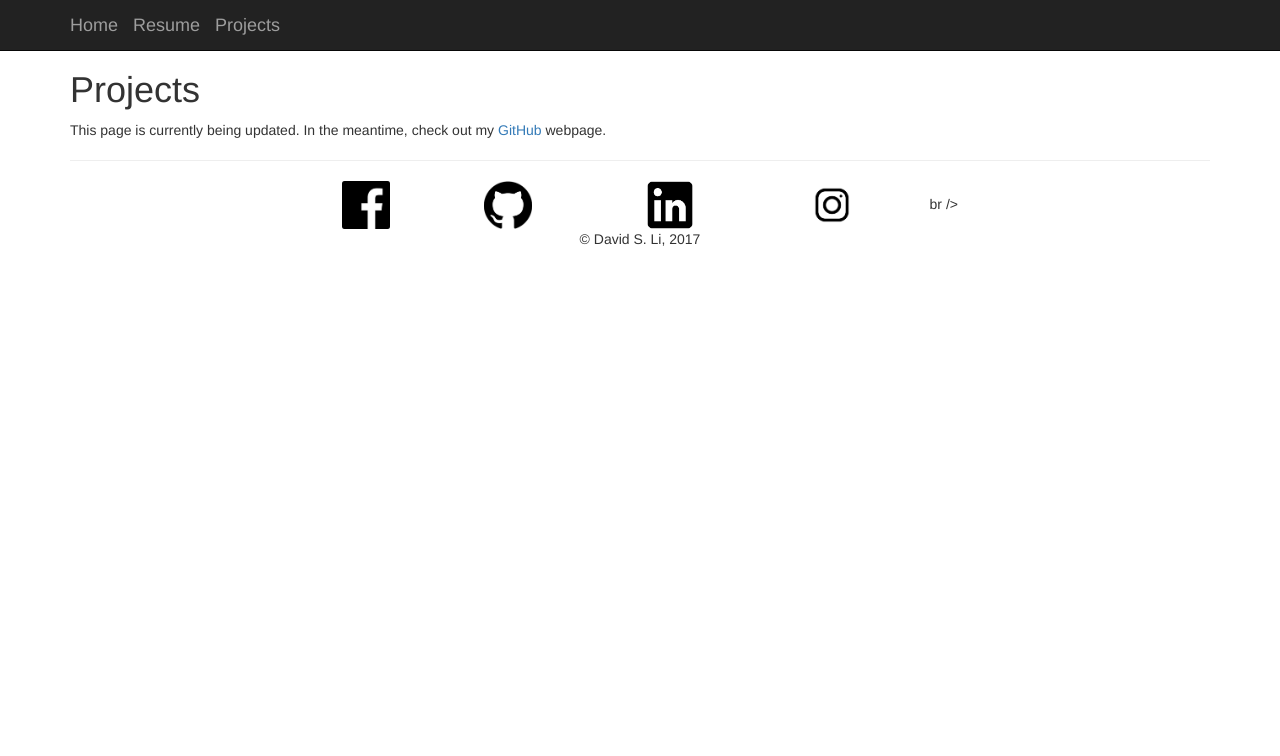
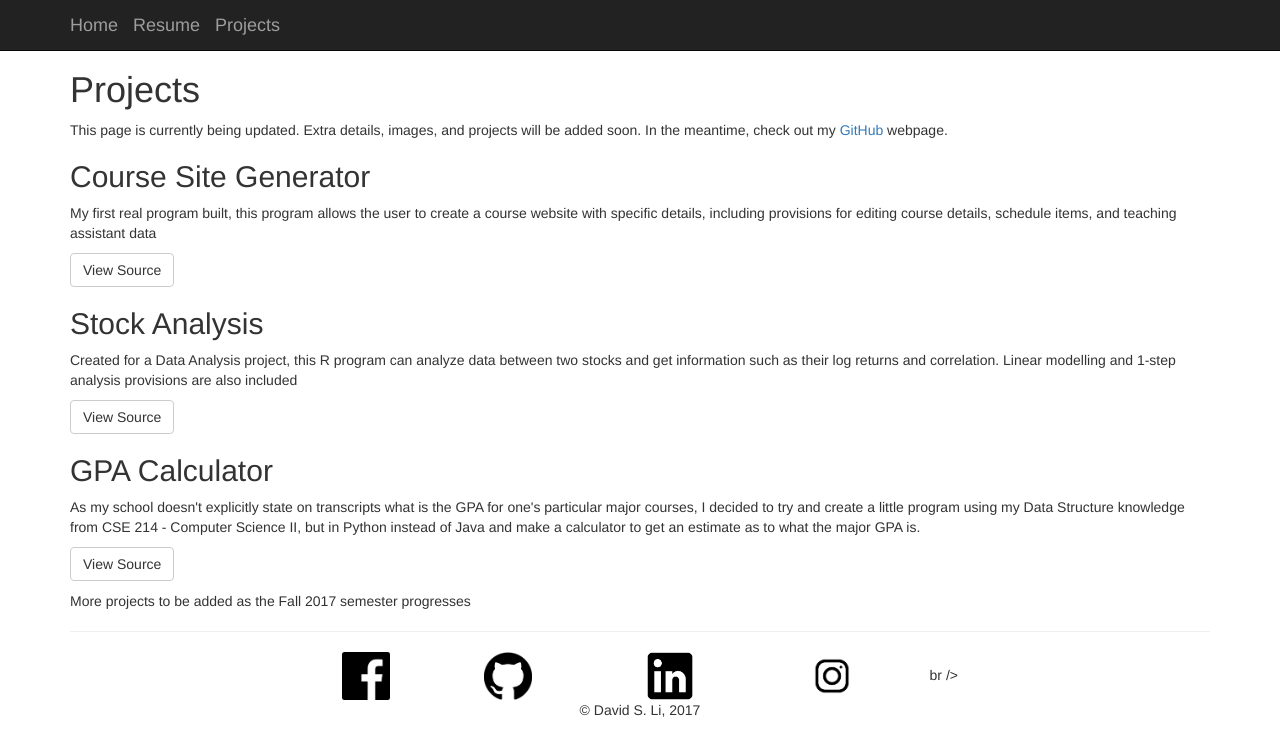
Before and after one commit to dsli208/Old-Website, a website: page public_html/projects.html in a window 1280 px wide. Drawn offline with nearby package versions, Linux system fonts and the light colour scheme; files that its build step writes are made by us from their sources.

Commit message:
Adding project and updating resume

```diff
--- a/public_html/projects.html
+++ b/public_html/projects.html
@@ -53,7 +53,26 @@ and open the template in the editor.
 
         <div class="container">
             <h1>Projects</h1>
-            <p>This page is currently being updated.  In the meantime, check out my <a href="https://github.com/dsli208">GitHub</a> webpage.</p>
+            <p>This page is currently being updated.  Extra details, images, and projects will be added soon.  In the meantime, check out my <a href="https://github.com/dsli208">GitHub</a> webpage.</p>
+            <section id="course_site_generator">
+                <h2> Course Site Generator </h2>
+                <p> My first real program built, this program allows the user to create a course website with specific details, including provisions for editing course details, schedule items, and teaching assistant data </p>
+                <p><a class="btn btn-default" href="https://github.com/dsli208/Course-Site-Generator" role="button">View Source</a></p>
+            </section>
+
+            <section id="stock_analysis">
+                <h2> Stock Analysis </h2>
+                <p> Created for a Data Analysis project, this R program can analyze data between two stocks and get information such as their log returns and correlation.  Linear modelling and 1-step analysis provisions are also included </p>
+                <p><a class="btn btn-default" href="https://github.com/dsli208/First-R-Project" role="button">View Source</a></p>
+            </section>
+
+            <section id="python_linked_lists">
+                <h2> GPA Calculator </h2>
+                <p> As my school doesn't explicitly state on transcripts what is the GPA for one's particular major courses, I decided to try and create a little program using my Data Structure knowledge from CSE 214 - Computer Science II, but in Python instead of Java and make a calculator to get an estimate as to what the major GPA is.</p>
+                <p><a class="btn btn-default" href="https://github.com/dsli208/PythonLinkedLists" role="button">View Source</a></p>
+            </section>
+
+            <p> More projects to be added as the Fall 2017 semester progresses </p>
             <hr>
             <footer>
                 <div align ="center">
```
Also changed, not shown: 1 other file.
